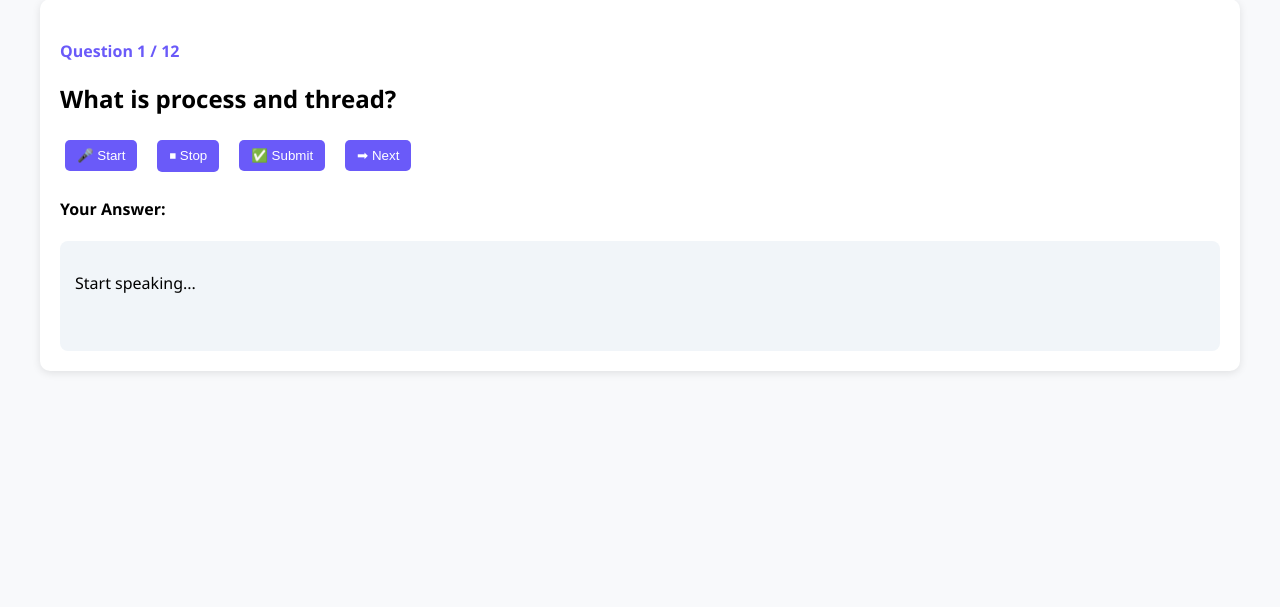
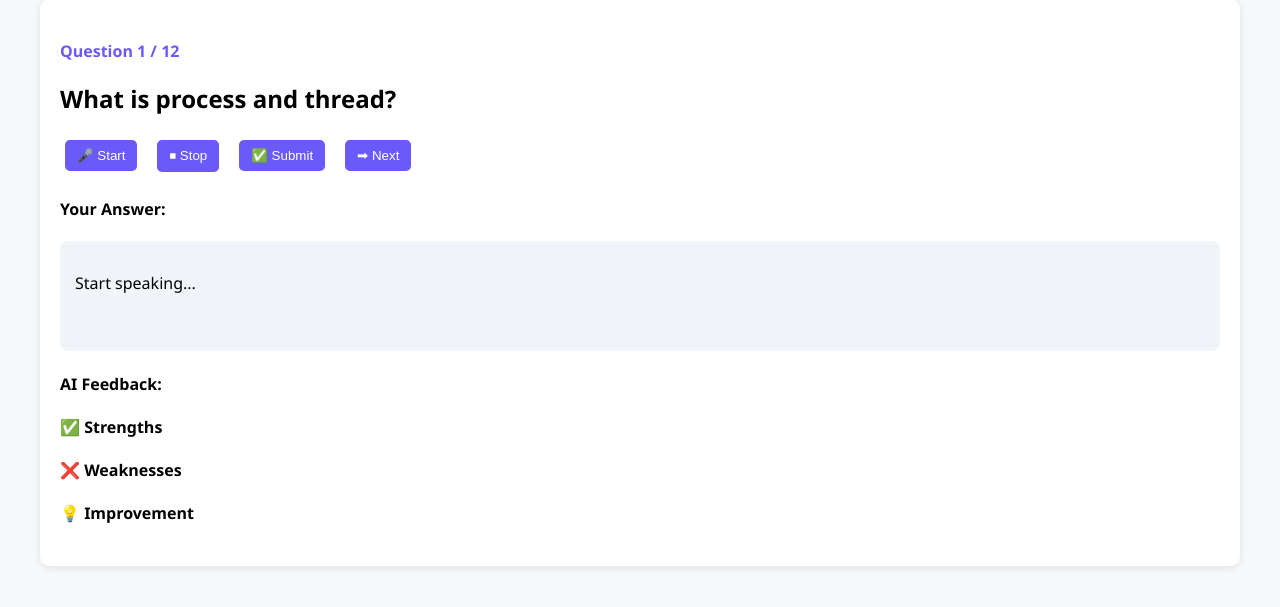
Before and after one commit to tanmangla123/prepai_platform, a Flask app: page /viva/1 in a window 1280 px wide. Shown: the part 169-776 px from the top of the page. Run offline with Flask 3, Linux system fonts and the light colour scheme; a user stored in the database is signed in; data comes from the database, SQL or seed files in the repository.

Commit message:
updated viva.html
Added AI feedback section with strengths, weaknesses, and improvement suggestions.

```diff
--- a/templates/viva.html
+++ b/templates/viva.html
@@ -29,20 +29,35 @@
         <div class="answer-box">
             <p id="output">Start speaking...</p>
         </div>
+        <h4>AI Feedback:</h4>
+
+<div class="feedback-box">
+    <div id="score" class="score"></div>
+
+    <div class="feedback-section good">
+        <h4>✅ Strengths</h4>
+        <p id="strengths"></p>
+    </div>
+
+    <div class="feedback-section bad">
+        <h4>❌ Weaknesses</h4>
+        <p id="weaknesses"></p>
+    </div>
+
+    <div class="feedback-section improve">
+        <h4>💡 Improvement</h4>
+        <p id="improvement"></p>
+    </div>
+</div>
 
     </div>
 
 </div>
 
 <!-- Store questions safely -->
-<script id="questions-data" type="application/json">
-    {{ questions | tojson | safe }}
-</script>
-
 <script>
-let questions = JSON.parse(
-    document.getElementById("questions-data").textContent
-);
+let questions = {{ questions | tojson | safe }};
+console.log("Questions:", questions);
 
 let index = 0;
 let finalText = "";
@@ -51,8 +66,16 @@ let finalText = "";
 let recognition = new (window.SpeechRecognition || window.webkitSpeechRecognition)();
 recognition.continuous = true;
 
+// SHOW FIRST QUESTION
+window.onload = function() {
+    showQuestion();
+};
+
 function showQuestion() {
-    document.getElementById("question").innerText = questions[index][2];
+    let q = questions[index];
+    let questionText = q[2] || q[1] || q[0];
+
+    document.getElementById("question").innerText = questionText;
     document.getElementById("progress").innerText =
         "Question " + (index + 1) + " / " + questions.length;
 }
@@ -88,10 +111,11 @@ recognition.onresult = function(event) {
 
 function nextQuestion() {
 
+    document.getElementById("score").innerText = "";
+    document.getElementById("strengths").innerText = "";
+    document.getElementById("weaknesses").innerText = "";
+    document.getElementById("improvement").innerText = "";
 
-    if (finalText.trim() !== "") {
-        submitAnswer();
-    }
     index++;
     finalText = "";
 
@@ -105,13 +129,15 @@ function nextQuestion() {
 
 function submitAnswer() {
 
-    let question = questions[index][2];
+    let question = questions[index][2] || questions[index][1];
     let answer = finalText;
 
     if (answer.trim() === "") {
         alert("Please record or speak your answer first!");
         return;
     }
+
+    document.getElementById("score").innerText = "⏳ Evaluating...";
 
     fetch('/submit_answer', {
         method: 'POST',
@@ -120,18 +146,37 @@ function submitAnswer() {
         },
         body: `question=${encodeURIComponent(question)}&answer=${encodeURIComponent(answer)}`
     })
-    .then(response => response.text())
+    .then(response => response.json())
     .then(data => {
-        alert("✅ Answer submitted!");
+        let feedback = data.feedback;
+
+        let score = "";
+        let strengths = "";
+        let weaknesses = "";
+        let improvement = "";
+
+        let scoreMatch = feedback.match(/Score:\s*(.*)/);
+        if (scoreMatch) score = scoreMatch[1];
+
+        let strengthsMatch = feedback.match(/Strengths:\s*([\s\S]*?)Weaknesses:/);
+        if (strengthsMatch) strengths = strengthsMatch[1];
+
+        let weakMatch = feedback.match(/Weaknesses:\s*([\s\S]*?)How to Improve:/);
+        if (weakMatch) weaknesses = weakMatch[1];
+
+        let improveMatch = feedback.match(/How to Improve:\s*([\s\S]*)/);
+        if (improveMatch) improvement = improveMatch[1];
+
+        document.getElementById("score").innerText = "⭐ Score: " + score.trim();
+        document.getElementById("strengths").innerText = strengths.trim();
+        document.getElementById("weaknesses").innerText = weaknesses.trim();
+        document.getElementById("improvement").innerText = improvement.trim();
     })
     .catch(error => {
         console.error(error);
         alert("❌ Error submitting answer");
     });
 }
-
-// Load first question
-showQuestion();
 </script>
 
 </body>
```
